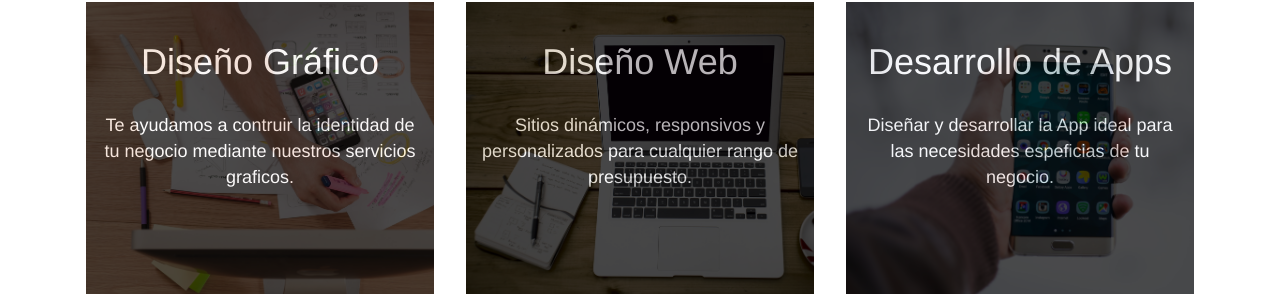
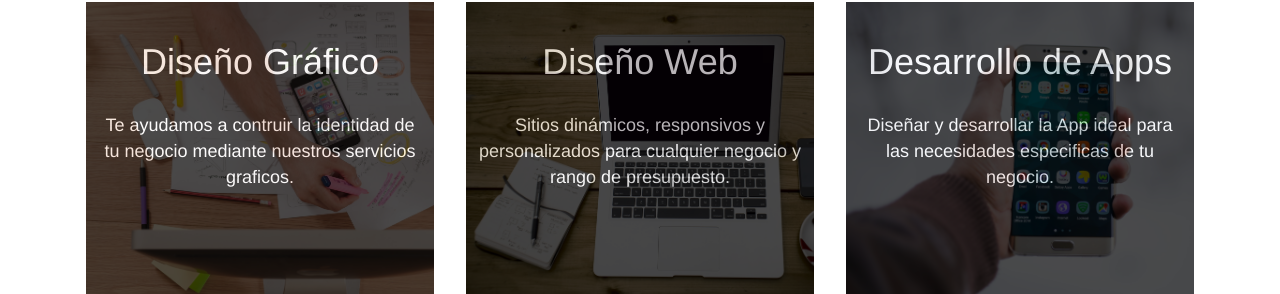
Before and after one commit to canvapp/site, a plain HTML site: page index.html in a window 1280 px wide. Shown: the part 700-994 px from the top of the page. Drawn offline with Linux system fonts and the light colour scheme.

Commit message:
Uploaded Small text change on index.html

```diff
--- a/index.html
+++ b/index.html
@@ -135,7 +135,7 @@
                 <span>
                   <h1>Diseño Web</h1>
                   <p>
-                    Sitios dinámicos, responsivos y personalizados para cualquier rango de presupuesto.
+                    Sitios dinámicos, responsivos y personalizados para cualquier negocio y rango de presupuesto.
                   </p>
                 </span>
                 <div class="col-lg-12 col-md-12 col-sm-12 col-xs-12 learn slider">
@@ -148,7 +148,7 @@
                 <span>
                   <h1>Desarrollo de Apps</h1>
                   <p>
-                    Diseñar y desarrollar la App ideal para las necesidades espeficias de tu negocio.
+                    Diseñar y desarrollar la App ideal para las necesidades especificas de tu negocio.
                   </p>
                 </span>
                 <div class="col-lg-12 col-md-12 col-sm-12 col-xs-12 learn slider">
@@ -169,8 +169,7 @@
             <div class="col-md-6">
                 <p>The Modern Business template by Start Bootstrap includes:</p>
                 <ul>
-                    <li><strong>Bootstrap v3.2.0</strong>
-                    </li>
+                    <li><strong> Bootstrap v3.2.0</strong></li>
                     <li>jQuery v1.11.0</li>
                     <li>Font Awesome v4.1.0</li>
                     <li>Working PHP contact form with validation</li>
```
